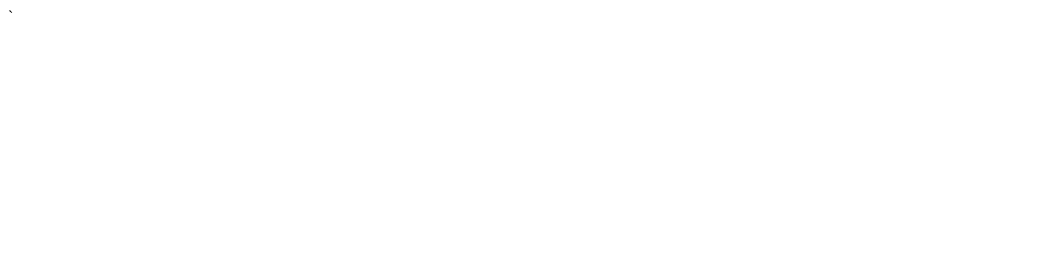
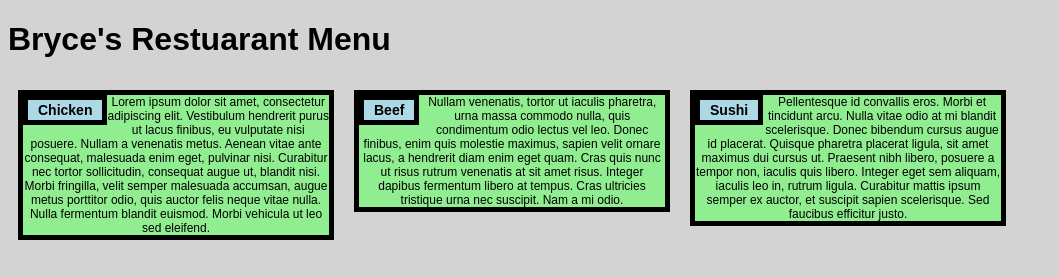
Before and after one commit to banthony79/mod2_solution, a plain HTML site: page index.html in a window 1280 px wide. Shown: the whole page, without its empty margins (0-1059 px from the left). Drawn offline with Linux system fonts and the light colour scheme.

Commit message:
making progress on project

```diff
--- a/index.html
+++ b/index.html
@@ -1 +1,62 @@
-<!DOCTYPE html>`
+<!DOCTYPE html>
+<title>
+Bryce's Restaurant Page
+<meta charset="uhf-8">
+</title>
+<style>
+
+	* {
+		box-sizing: border-box;
+	}
+	body {
+		background-color: lightgrey;
+		font-family: Arial, Helvetica, sans-serif;
+	}
+
+
+	p {
+		font-size: 12px;
+		background-color: lightgreen;
+
+		border: 5px solid black;
+		text-align: center;
+		width: 25%;
+		margin: 10px;
+		float: left;
+
+	}
+
+
+	menu_item > p {
+		margin: 5px;
+		padding: 10px;
+	}
+
+	span {
+		float: left;
+		background-color: lightblue;
+		border: 5px solid black;
+		padding: 2px 10px 2px 10px;
+		font-size: 14px;
+		font-weight: bold;
+	}
+
+
+
+</style>
+<body>
+	<h1>
+		Bryce's Restuarant Menu
+	</h1>
+	<p class = "menu_item">
+    <span>Chicken</span>Lorem ipsum dolor sit amet, consectetur adipiscing elit. Vestibulum hendrerit purus ut lacus finibus, eu vulputate nisi posuere. Nullam a venenatis metus. Aenean vitae ante consequat, malesuada enim eget, pulvinar nisi. Curabitur nec tortor sollicitudin, consequat augue ut, blandit nisi. Morbi fringilla, velit semper malesuada accumsan, augue metus porttitor odio, quis auctor felis neque vitae nulla. Nulla fermentum blandit euismod. Morbi vehicula ut leo sed eleifend.
+	</p>
+
+	<p class = "menu_item">
+	<span>Beef</span>Nullam venenatis, tortor ut iaculis pharetra, urna massa commodo nulla, quis condimentum odio lectus vel leo. Donec finibus, enim quis molestie maximus, sapien velit ornare lacus, a hendrerit diam enim eget quam. Cras quis nunc ut risus rutrum venenatis at sit amet risus. Integer dapibus fermentum libero at tempus. Cras ultricies tristique urna nec suscipit. Nam a mi odio.
+	</p>
+	<p class = "menu_item">
+	<span>Sushi</span>Pellentesque id convallis eros. Morbi et tincidunt arcu. Nulla vitae odio at mi blandit scelerisque. Donec bibendum cursus augue id placerat. Quisque pharetra placerat ligula, sit amet maximus dui cursus ut. Praesent nibh libero, posuere a tempor non, iaculis quis libero. Integer eget sem aliquam, iaculis leo in, rutrum ligula. Curabitur mattis ipsum semper ex auctor, et suscipit sapien scelerisque. Sed faucibus efficitur justo.
+	</p>
+
+</body>
--- /dev/null
+++ b/style.css
@@ -0,0 +1,4 @@
+body {
+	background-color: grey;
+	font-family: Arial, Helvetica, sans-serif;
+}
```
Also changed, not shown: styles.css (added).
